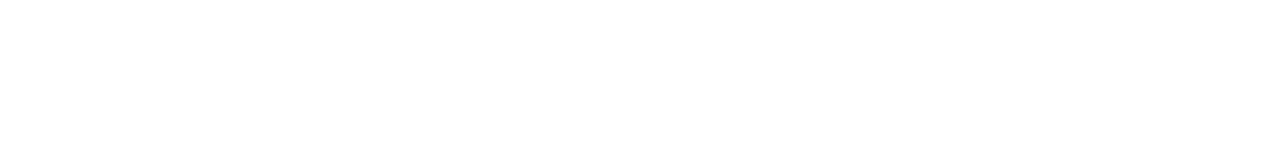
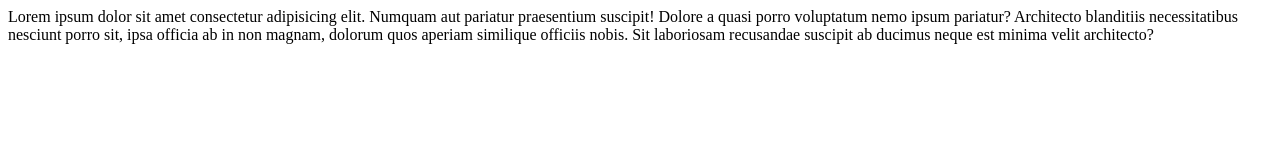
Before and after one commit to HelenZdibel/empty, a plain HTML site: page index.html in a window 1280 px wide. Drawn offline with Linux system fonts and the light colour scheme.

Commit message:
edit index.html

```diff
--- a/index.html
+++ b/index.html
@@ -6,6 +6,6 @@
     <title>Document</title>
 </head>
 <body>
-
+    Lorem ipsum dolor sit amet consectetur adipisicing elit. Numquam aut pariatur praesentium suscipit! Dolore a quasi porro voluptatum nemo ipsum pariatur? Architecto blanditiis necessitatibus nesciunt porro sit, ipsa officia ab in non magnam, dolorum quos aperiam similique officiis nobis. Sit laboriosam recusandae suscipit ab ducimus neque est minima velit architecto?
 </body>
 </html>
```
